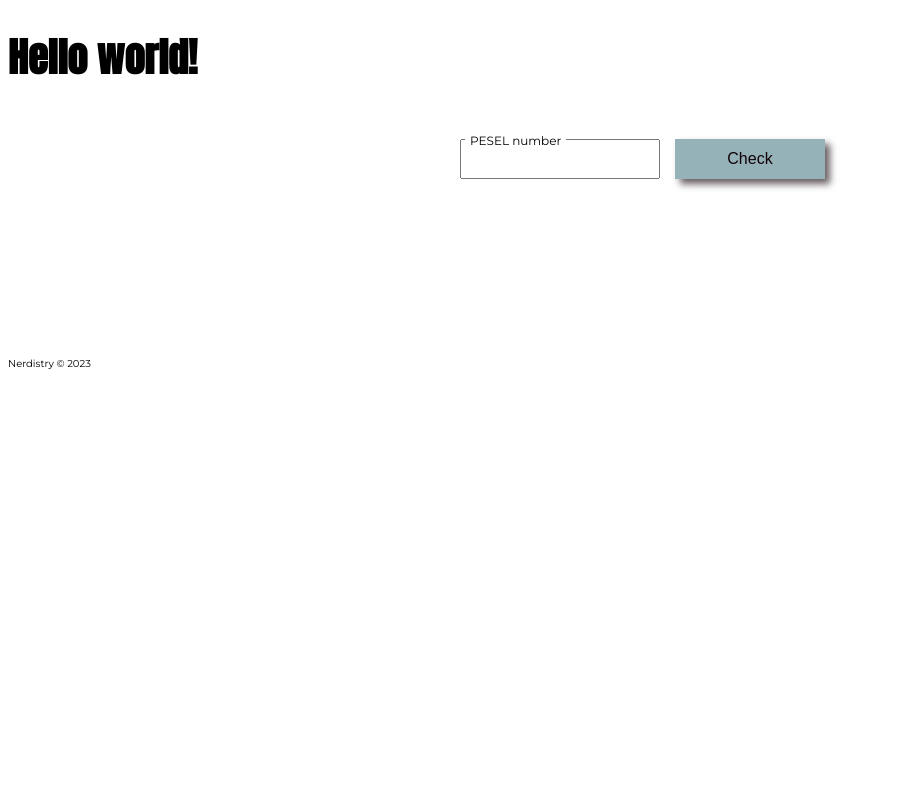
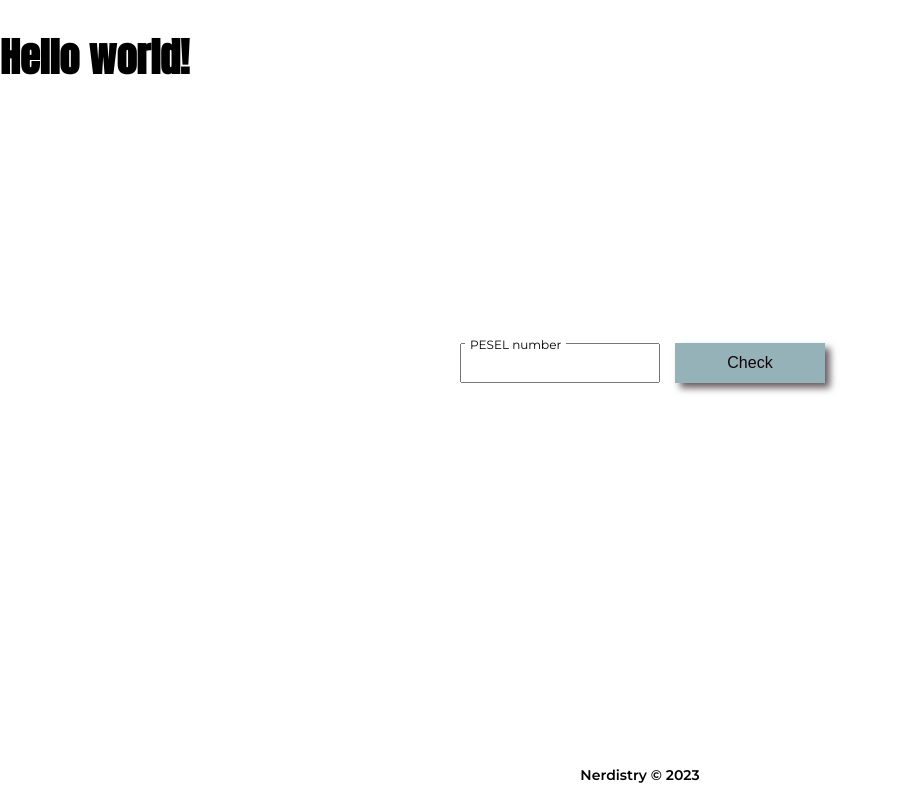
Before and after one commit to DarekMazur/pesel_veryfication, a React (Vite) app: page / in a window 1280 px wide. Shown: the whole page, without its empty margins (0-897 px from the left). Built offline with nearby package versions, Linux system fonts and the light colour scheme.

Commit message:
Style footer

```diff
--- a/src/components/Footer/Footer.jsx
+++ b/src/components/Footer/Footer.jsx
@@ -1,11 +1,12 @@
 import React from "react";
 import {year} from "../../methods/getYear.js";
+import {StyledFooter} from "./Footer.styles.js";
 
 const Footer = () => {
 	return (
-		<footer>
+		<StyledFooter>
 			Nerdistry &copy; {year}
-		</footer>
+		</StyledFooter>
 	)
 }
 
--- /dev/null
+++ b/src/components/Footer/Footer.styles.js
@@ -0,0 +1,10 @@
+import styled from "styled-components";
+
+export const StyledFooter = styled.footer`
+		display: flex;
+		justify-content: center;
+		align-items: center;
+    min-height: 5rem;
+		font-size: ${({theme}) => theme.fontSize.s};
+		font-weight: ${({theme}) => theme.fontWeight.bold};
+`
--- a/src/styles/globalStyle.js
+++ b/src/styles/globalStyle.js
@@ -8,6 +8,15 @@ export const GlobalStyle = createGlobalStyle`
 
     body {
         font-family: ${({theme}) => theme.fonts.main};
+		    margin: 0;
+
+		    #root {
+            min-height: 100vh;
+            display:flex;
+				    flex-direction:column;
+				    justify-content: space-between;
+				    margin: 0;
+		    }
     }
 
     *, *::after, *::before {
```
